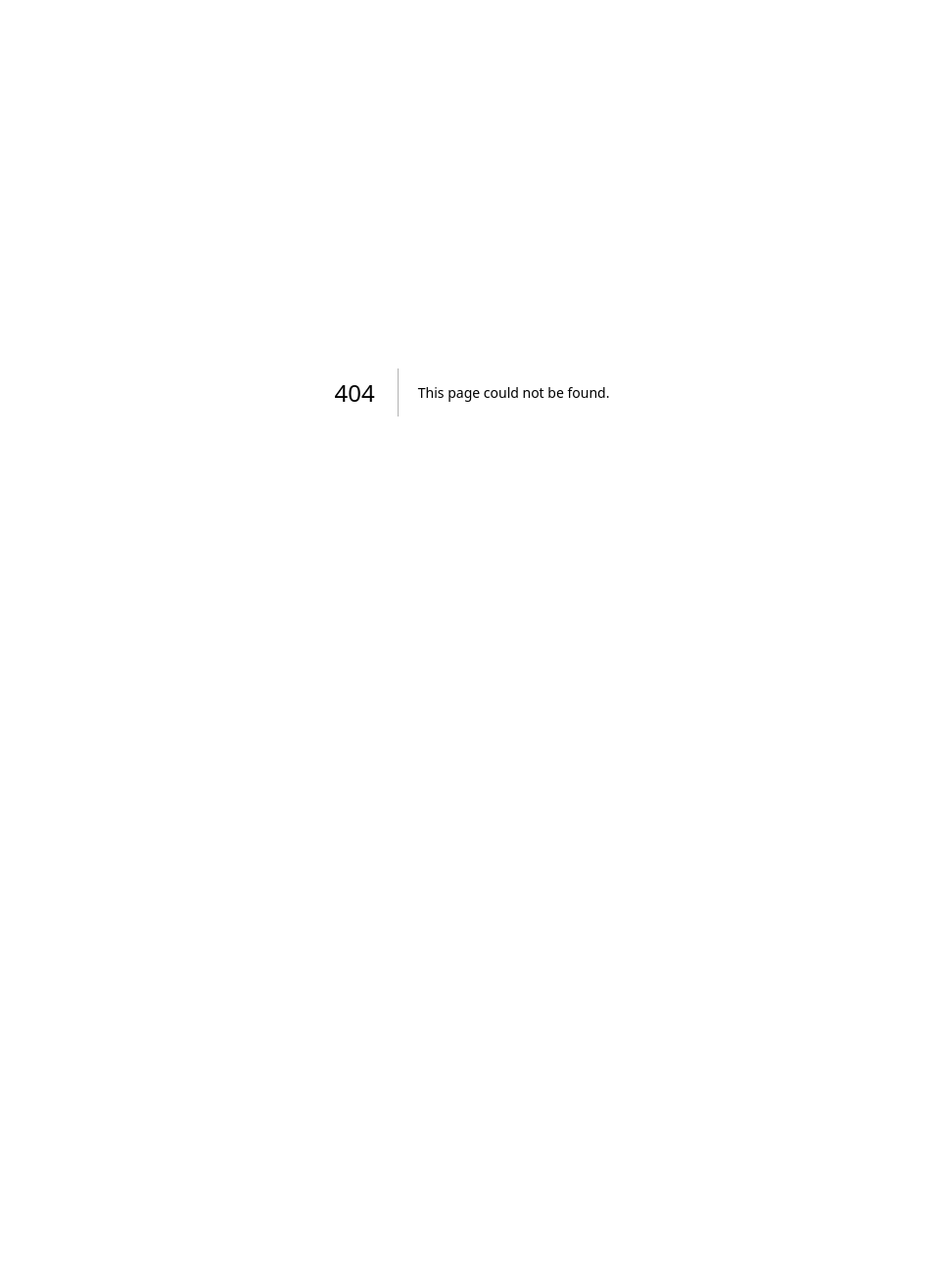
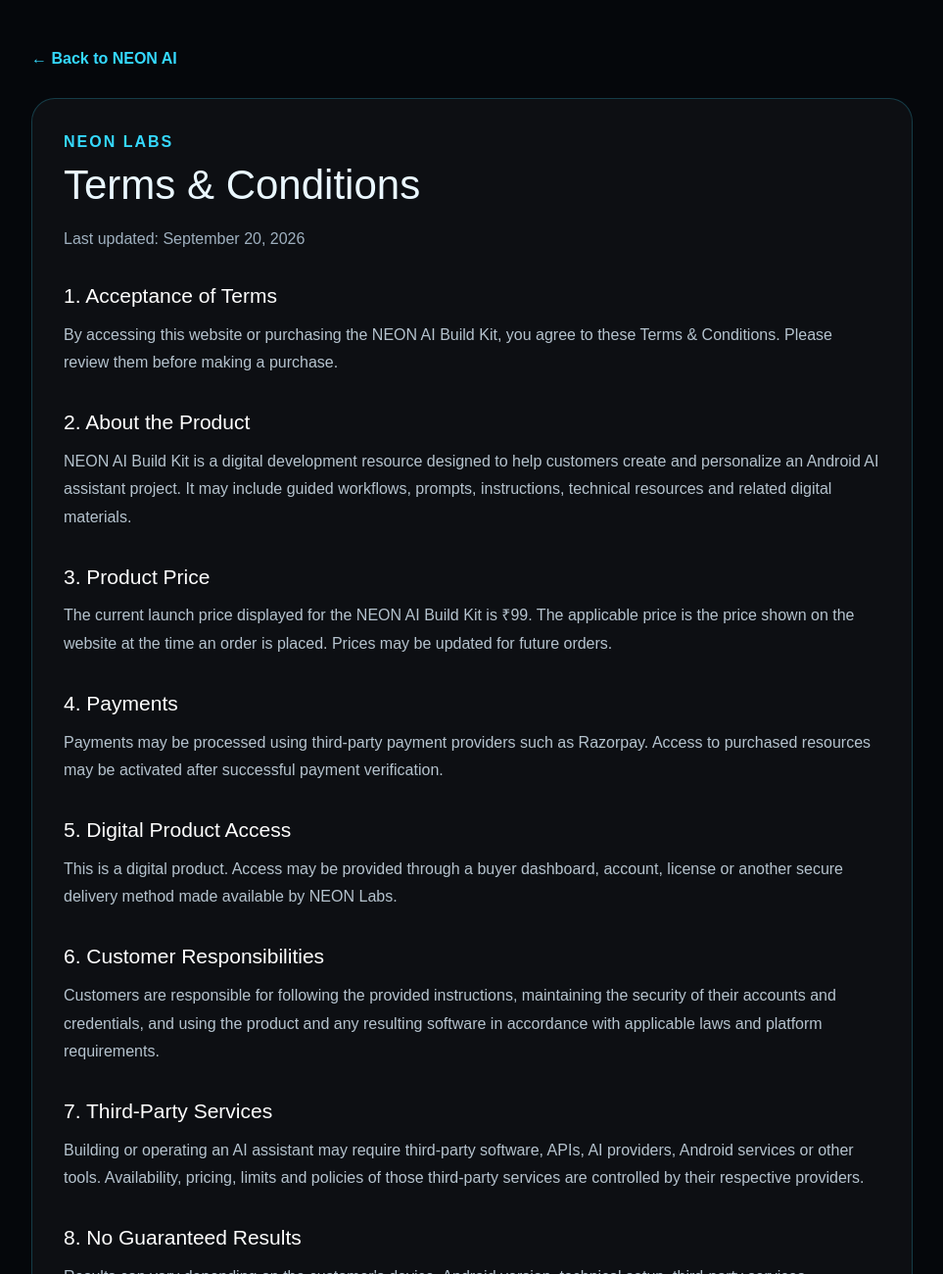
Before and after one commit to Neon0779/neonaibuildkitoffical, a Next.js app: page /terms-and-conditions in a window 1280 px wide. Before the commit this address had no page. Shown: the top 1300 px of the page at 98% size, without its empty margins (158-1121 px from the left). Before the commit the page ends 800 px from the top, so only its background shows below. Built offline with nearby package versions, Linux system fonts and the light colour scheme.

Commit message:
Terms and Conditions page

```diff
--- /dev/null
+++ b/app/terms-and-conditions/page.tsx
@@ -0,0 +1,185 @@
+import Link from "next/link";
+
+export default function TermsAndConditions() {
+  return (
+    <main
+      style={{
+        minHeight: "100vh",
+        background: "#05070b",
+        color: "#eaf7ff",
+        padding: "48px 20px",
+        fontFamily: "Arial, sans-serif",
+      }}
+    >
+      <div style={{ maxWidth: "900px", margin: "0 auto" }}>
+        <Link
+          href="/"
+          style={{
+            color: "#35d9ff",
+            textDecoration: "none",
+            fontWeight: 700,
+          }}
+        >
+          ← Back to NEON AI
+        </Link>
+
+        <div
+          style={{
+            marginTop: "28px",
+            padding: "32px",
+            border: "1px solid rgba(53,217,255,.22)",
+            borderRadius: "24px",
+            background: "rgba(255,255,255,.035)",
+          }}
+        >
+          <p
+            style={{
+              color: "#35d9ff",
+              fontWeight: 800,
+              letterSpacing: "2px",
+            }}
+          >
+            NEON LABS
+          </p>
+
+          <h1 style={{ fontSize: "42px", marginBottom: "12px" }}>
+            Terms & Conditions
+          </h1>
+
+          <p style={{ color: "#9fb0bf" }}>
+            Last updated: September 20, 2026
+          </p>
+
+          <Section title="1. Acceptance of Terms">
+            By accessing this website or purchasing the NEON AI Build Kit, you
+            agree to these Terms & Conditions. Please review them before making
+            a purchase.
+          </Section>
+
+          <Section title="2. About the Product">
+            NEON AI Build Kit is a digital development resource designed to
+            help customers create and personalize an Android AI assistant
+            project. It may include guided workflows, prompts, instructions,
+            technical resources and related digital materials.
+          </Section>
+
+          <Section title="3. Product Price">
+            The current launch price displayed for the NEON AI Build Kit is
+            ₹99. The applicable price is the price shown on the website at the
+            time an order is placed. Prices may be updated for future orders.
+          </Section>
+
+          <Section title="4. Payments">
+            Payments may be processed using third-party payment providers such
+            as Razorpay. Access to purchased resources may be activated after
+            successful payment verification.
+          </Section>
+
+          <Section title="5. Digital Product Access">
+            This is a digital product. Access may be provided through a buyer
+            dashboard, account, license or another secure delivery method made
+            available by NEON Labs.
+          </Section>
+
+          <Section title="6. Customer Responsibilities">
+            Customers are responsible for following the provided instructions,
+            maintaining the security of their accounts and credentials, and
+            using the product and any resulting software in accordance with
+            applicable laws and platform requirements.
+          </Section>
+
+          <Section title="7. Third-Party Services">
+            Building or operating an AI assistant may require third-party
+            software, APIs, AI providers, Android services or other tools.
+            Availability, pricing, limits and policies of those third-party
+            services are controlled by their respective providers.
+          </Section>
+
+          <Section title="8. No Guaranteed Results">
+            Results can vary depending on the customer&apos;s device, Android
+            version, technical setup, third-party services, permissions and
+            implementation choices. Purchase does not guarantee that every
+            feature will work on every device or configuration.
+          </Section>
+
+          <Section title="9. Intellectual Property">
+            NEON Labs branding, original website content and original digital
+            materials provided with the product may not be resold, copied or
+            redistributed as another commercial build kit without permission.
+            Customers may use the purchased resources to work on their own
+            projects subject to these terms.
+          </Section>
+
+          <Section title="10. Prohibited Use">
+            The product must not be used for unlawful activity, unauthorized
+            access, fraud, harmful surveillance, credential theft or other
+            misuse that violates applicable law or third-party rights.
+          </Section>
+
+          <Section title="11. Service Changes">
+            We may update the website, product documentation, build workflow or
+            supported integrations as the underlying technologies and platform
+            requirements change.
+          </Section>
+
+          <Section title="12. Refunds and Cancellations">
+            Refund and cancellation requests are governed by the separate
+            Cancellation & Refund Policy published on this website.
+          </Section>
+
+          <Section title="13. Privacy">
+            Information associated with use of this website is handled
+            according to our Privacy Policy.
+          </Section>
+
+          <Section title="14. Contact">
+            For product, payment or support questions, contact NEON Labs via
+            WhatsApp at +91 89691 45622.
+          </Section>
+        </div>
+
+        <p
+          style={{
+            textAlign: "center",
+            color: "#667785",
+            marginTop: "28px",
+          }}
+        >
+          © 2026 NEON Labs. All rights reserved.
+        </p>
+      </div>
+    </main>
+  );
+}
+
+function Section({
+  title,
+  children,
+}: {
+  title: string;
+  children: React.ReactNode;
+}) {
+  return (
+    <section style={{ marginTop: "30px" }}>
+      <h2
+        style={{
+          fontSize: "21px",
+          marginBottom: "10px",
+          color: "#ffffff",
+        }}
+      >
+        {title}
+      </h2>
+
+      <p
+        style={{
+          color: "#b5c3ce",
+          lineHeight: 1.8,
+          margin: 0,
+        }}
+      >
+        {children}
+      </p>
+    </section>
+  );
+}
```
